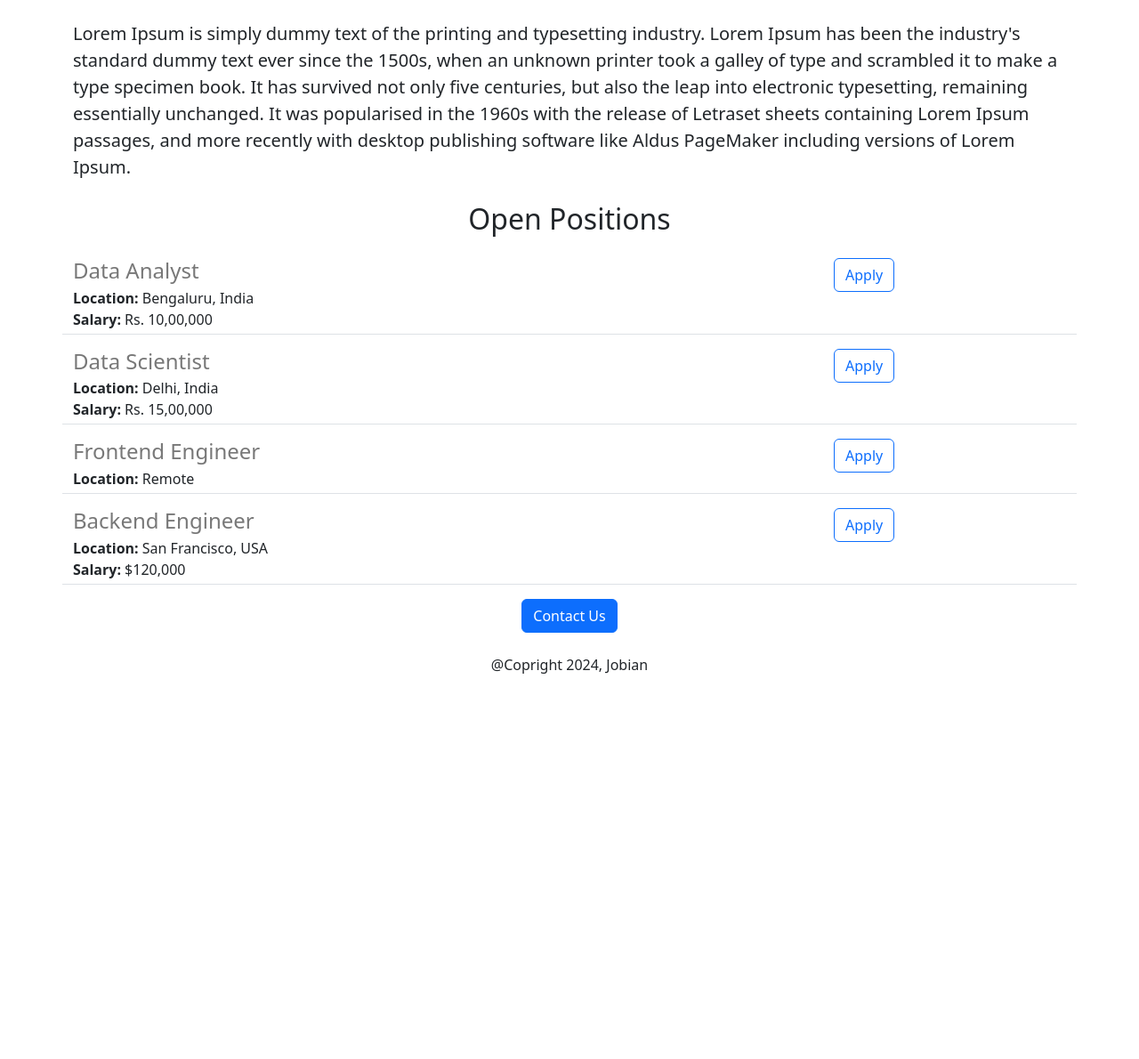
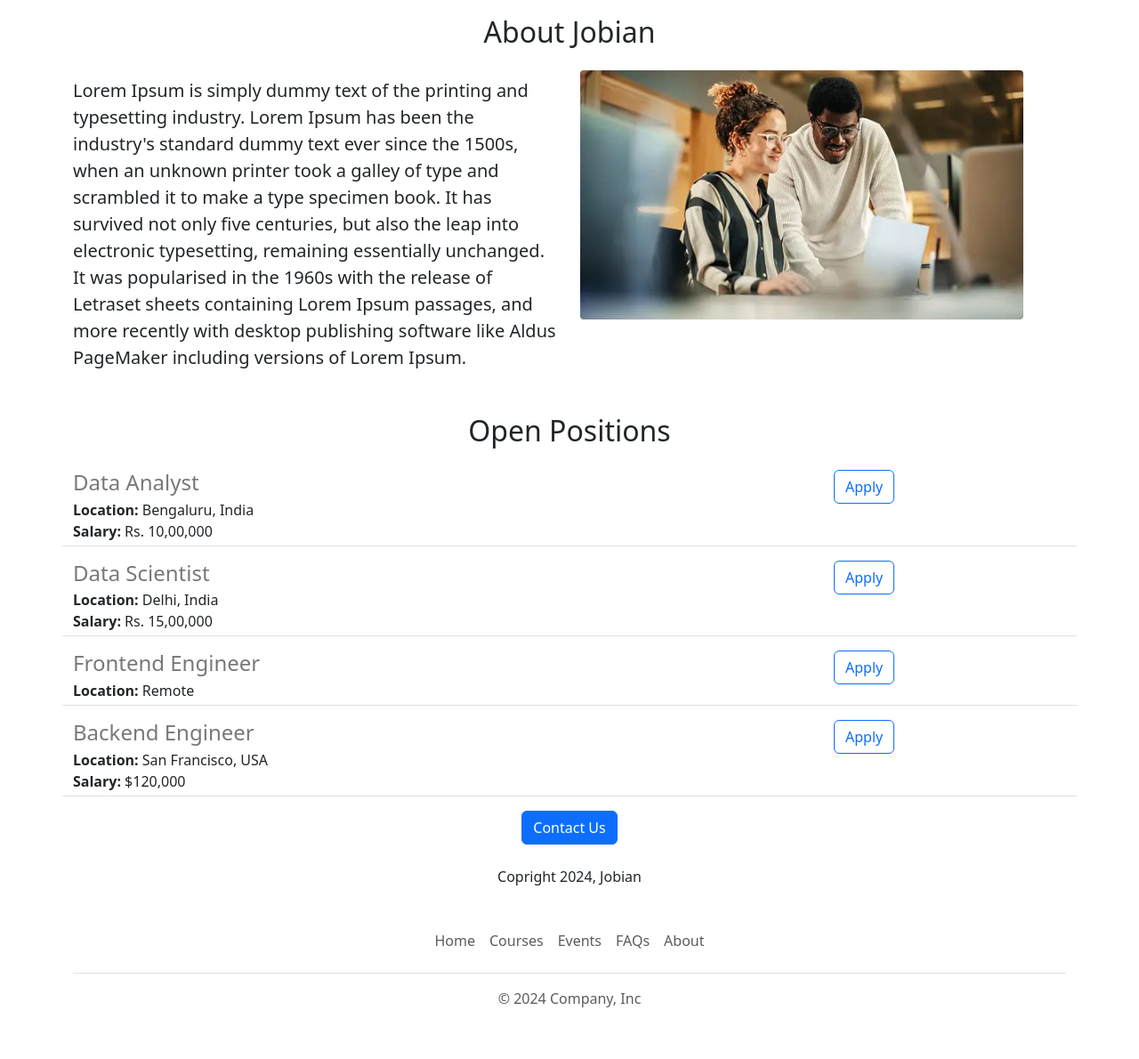
Before and after one commit to Nandanji/jobian-career-web-v2, a Flask app: page / in a window 1280 px wide. Shown: the part 503-1693 px from the top of the page at 89% size. Before the commit the page ends 1260 px from the top, so only its background shows below. Run offline with Flask 3, Linux system fonts and the light colour scheme.

Commit message:
functional improvements

```diff
--- /dev/null
+++ b/templates/footer.html
@@ -0,0 +1,12 @@
+<div class="container">
+  <footer class="py-3 my-4">
+    <ul class="nav justify-content-center border-bottom pb-3 mb-3">
+      <li class="nav-item"><a href="https//www.google.com" target="_blank" class="nav-link px-2 text-body-secondary">Home</a></li>
+      <li class="nav-item"><a href="https//www.google.com" class="nav-link px-2 text-body-secondary">Courses</a></li>
+      <li class="nav-item"><a href="https//www.google.com" class="nav-link px-2 text-body-secondary">Events</a></li>
+      <li class="nav-item"><a href="https//www.google.com" class="nav-link px-2 text-body-secondary">FAQs</a></li>
+      <li class="nav-item"><a href="https//www.google.com" class="nav-link px-2 text-body-secondary">About</a></li>
+    </ul>
+    <p class="text-center text-body-secondary">&copy; 2024 Company, Inc</p>
+  </footer>
+</div>
--- a/templates/home.html
+++ b/templates/home.html
@@ -15,13 +15,21 @@
     </style>
   </head>
   <body>
+    {% include 'navbar.html' %}
     <div class="container">
     <h1 class="text-center mt-2 mb-4"> Jobian Careers </h1>
-      <img class ="img-fluid" id="banner" src="https://746bfd1c-c455-4990-a344-9acf2a13068e-00-1y5fb6krttevn.pike.replit.dev/static/banner.jpg" height="320">
+      <img class ="img-fluid" id="banner" src="/static/banner.jpg" height="320">
     <h2 class="text-center  mt-2 mb-4"> About Jobian </h2>
-    <p class="lead  mt-2 mb-4">
+   <div class="row mb-4">
+     <div class="col-md-6 ">
+      <p class="lead  mt-2 mb-4">
       Lorem Ipsum is simply dummy text of the printing and typesetting industry. Lorem Ipsum has been the industry's standard dummy text ever since the 1500s, when an unknown printer took a galley of type and scrambled it to make a type specimen book. It has survived not only five centuries, but also the leap into electronic typesetting, remaining essentially unchanged. It was popularised in the 1960s with the release of Letraset sheets containing Lorem Ipsum passages, and more recently with desktop publishing software like Aldus PageMaker including versions of Lorem Ipsum.
     </p>
+       </div>
+     <div class="d-none d-md-block col-md-6">
+       <img src="/static/work.webp" style="height:280px;border-radius:4px;">
+       </div>
+   </div>
     <h2 class="text-center  mt-2 mb-4"> Open Positions </h2>
      <div>
       {% for job in jobs %}
@@ -29,9 +37,11 @@
       {% endfor %}
     </div>
       <div class="text-center  mt-2 mb-4">
-    <button class="btn btn-primary"> Contact Us </button>
-        <p class=" mt-4 "> @Copright 2024, Jobian      </p>
+    <a href="mailto:hello@jobian.ai?subject=Question%20about%20job%20openings&body=My%20name%3A%20%3Cyour%20name%3E%0D%0AMy%20question%3A%3Cyour%20question%20here%3E%0D%0A" type="button" class="btn btn-primary"> Contact Us </a>
+        <p class=" mt-4 "> Copright 2024, Jobian      </p>
       </div>
+
     </div>
+    {% include 'footer.html' %}
   </body>
 </html>
--- a/templates/jobitem.html
+++ b/templates/jobitem.html
@@ -12,7 +12,7 @@
   {% endif %}
     </div>
   <div class="col-3">
-     <button type="button" class="btn btn-outline-primary">Apply</button>
+     <a href="mailto:hello@jobian.ai?subject=Application%20for%20{{job['title']}}&body=My%20name%3A%20%3Cyour%20name%3E%0D%0AMy%20resume%3A%3Cyour%20resume%20link%3E%0D%0A%3CMy%20linkedin%3E%3A%20%3Clinkedin%20link%3E" type="button" class="btn btn-outline-primary">Apply</a>
   </div>
 
 </div>
--- /dev/null
+++ b/templates/navbar.html
@@ -0,0 +1,9 @@
+<nav class="navbar shadow-sm fixed-top bg-white bg-body-tertiary">
+  <div class="container-fluid">
+    <a class="navbar-brand" href="#">
+      <img src="/static/bootstrap-logo.svg" alt="Logo" width="30" height="24" class="d-inline-block align-text-top">
+      Jobian
+    </a>
+  </div>
+</nav>
+<div style="height:56px"></div>
```
Also changed, not shown: static/bootstrap-logo.svg (added), static/work.webp (added).
